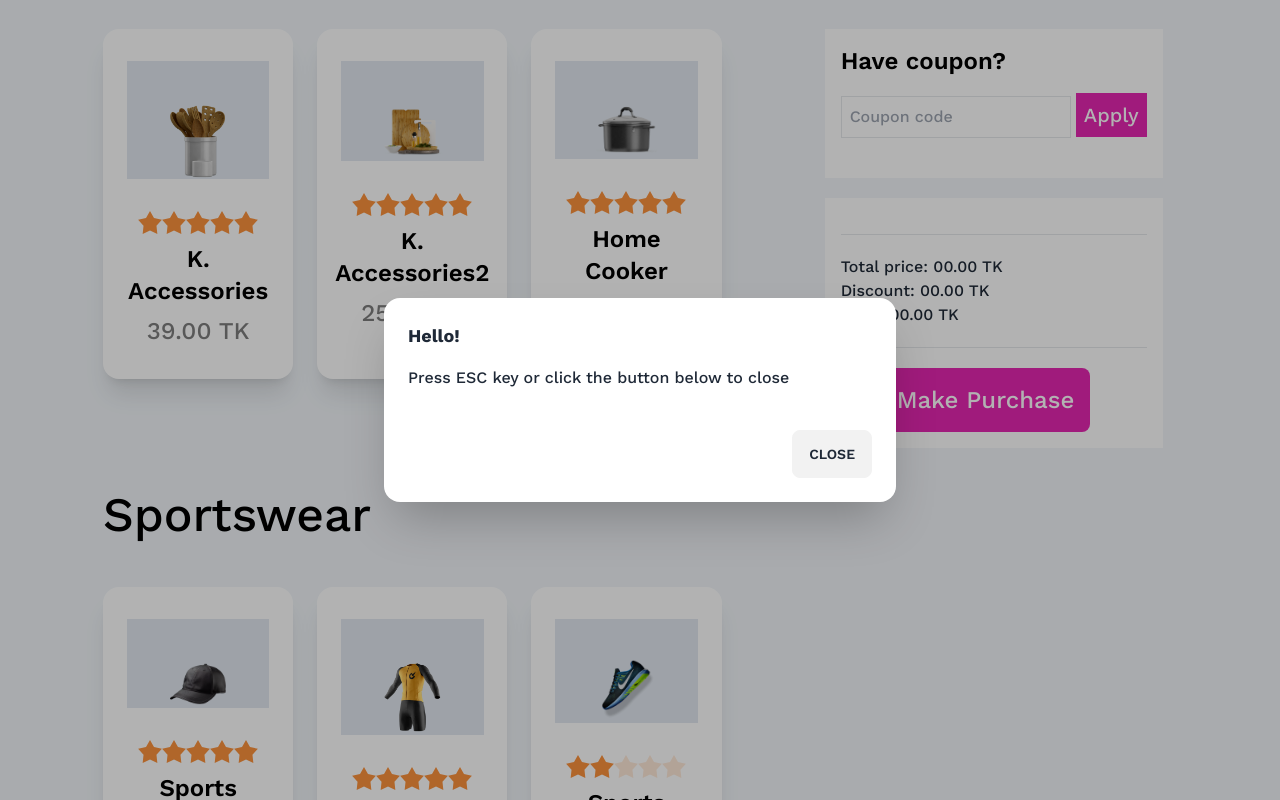
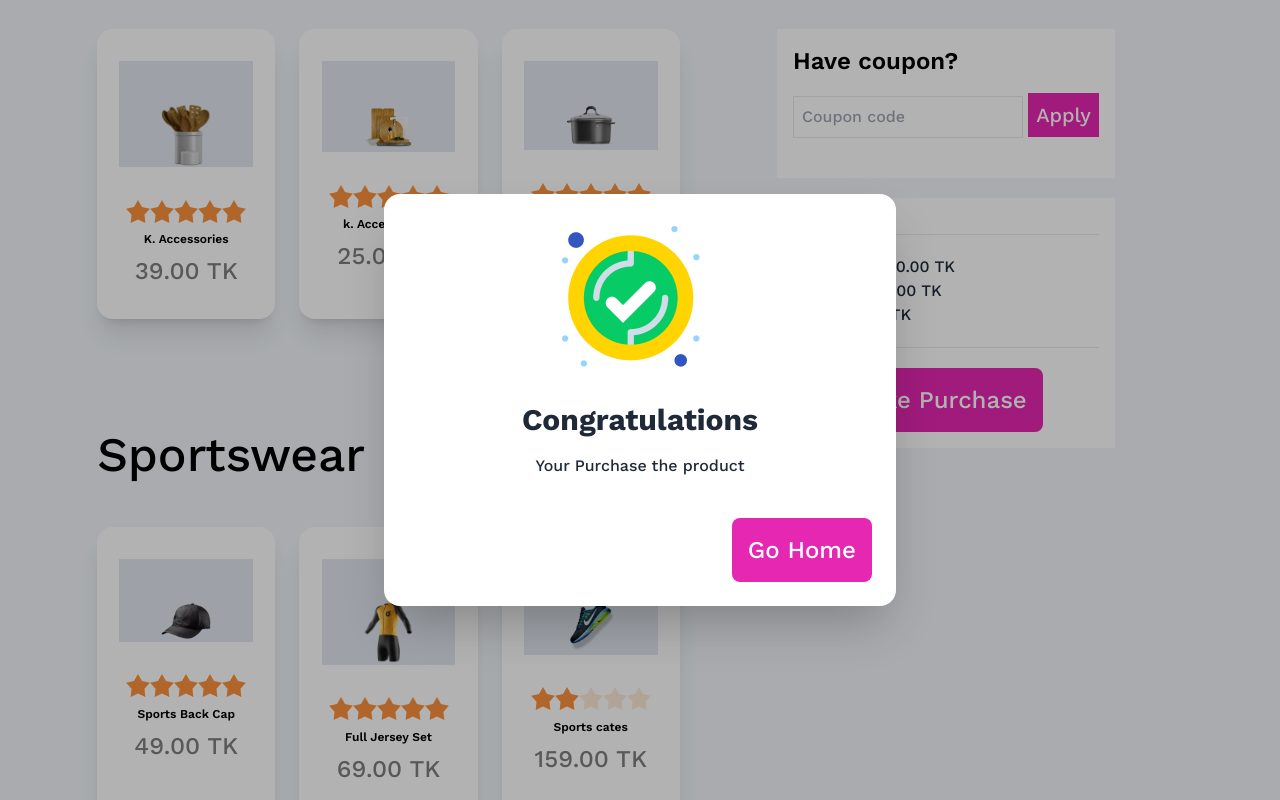
Before and after one commit to meskatabusayed/Summer-Sell, a plain HTML site: page index.html in a window 1280 px wide. Both pictures are taken after a click on the button "Make Purchase". Shown: the part 563-1363 px from the top of the page. Drawn offline with nearby package versions, Linux system fonts and the light colour scheme.

Commit message:
complete

```diff
--- a/index.html
+++ b/index.html
@@ -69,7 +69,7 @@
                                     <input type="radio" name="rating-2" class="mask mask-star-2 bg-orange-400" />
                                     <input type="radio" name="rating-2" class="mask mask-star-2 bg-orange-400" />
                                   </div>
-                              <h2 id="product1-name" class="card-title text-black text-2xl text-center font-semibold">K. Accessories</h2>
+                              <h2 id="product1-name" class="card-title text-black text-xs text-center font-semibold">K. Accessories</h2>
                               <p id="product1-price" class="text-black opacity-50 text-2xl font-normal">39.00 TK</p>
 
                             </div>
@@ -91,7 +91,7 @@
                                     <input type="radio" name="rating-2" class="mask mask-star-2 bg-orange-400" />
                                     <input type="radio" name="rating-2" class="mask mask-star-2 bg-orange-400" />
                                   </div>
-                              <h2 id="product2-name" class="card-title text-black text-2xl text-center font-semibold">K. Accessories2</h2>
+                              <h2 id="product2-name" class="card-title text-black text-xs text-center font-semibold">k. Accessories2</h2>
                               <p id="product2-price" class="text-black opacity-50 text-2xl font-normal">25.00 TK</p>
 
                             </div>
@@ -113,7 +113,7 @@
                                     <input type="radio" name="rating-2" class="mask mask-star-2 bg-orange-400" />
                                     <input type="radio" name="rating-2" class="mask mask-star-2 bg-orange-400" />
                                   </div>
-                              <h2 id="product3-name" class="card-title text-black text-2xl text-center font-semibold">Home Cooker</h2>
+                              <h2 id="product3-name" class="card-title text-black text-xs text-center font-semibold">Home Cooker</h2>
                               <p id="product3-price" class="text-black opacity-50 text-2xl font-normal">49.00 TK</p>
 
                             </div>
@@ -150,7 +150,7 @@
                                     <input type="radio" name="rating-2" class="mask mask-star-2 bg-orange-400" />
                                     <input type="radio" name="rating-2" class="mask mask-star-2 bg-orange-400" />
                                   </div>
-                              <h2 id="product4-name" class="card-title text-black text-2xl text-center font-semibold">Sports Back Cap</h2>
+                              <h2 id="product4-name" class="card-title text-black text-xs text-center font-semibold">Sports Back Cap</h2>
                               <p id="product4-price" class="text-black opacity-50 text-2xl font-normal">49.00 TK</p>
 
                             </div>
@@ -172,7 +172,7 @@
                                     <input type="radio" name="rating-2" class="mask mask-star-2 bg-orange-400" />
                                     <input type="radio" name="rating-2" class="mask mask-star-2 bg-orange-400" />
                                   </div>
-                              <h2 id="product5-name" class="card-title text-black text-2xl text-center font-semibold">Full Jersey Set</h2>
+                              <h2 id="product5-name" class="card-title text-black text-xs text-center font-semibold">Full Jersey Set</h2>
                               <p id="product5-price" class="text-black opacity-50 text-2xl font-normal">69.00 TK</p>
 
                             </div>
@@ -194,7 +194,7 @@
                                     <input type="radio" name="rating-2" class="mask mask-star-2 bg-orange-400" />
                                     <input type="radio" name="rating-2" class="mask mask-star-2 bg-orange-400" />
                                   </div>
-                              <h2 id="product6-name" class="card-title text-black text-2xl text-center font-semibold">Sports cates</h2>
+                              <h2 id="product6-name" class="card-title text-black text-xs text-center font-semibold">Sports cates</h2>
                               <p id="product6-price" class="text-black opacity-50 text-2xl font-normal">159.00 TK</p>
 
                             </div>
@@ -245,17 +245,27 @@
 
           <!-- Open the modal using ID.showModal() method -->
         <button id="modal-button" class="bg-[#E527B2] p-4 rounded-lg text-white text-2xl mt-5 ml-10" onclick="my_modal_5.showModal()">Make Purchase</button>
+
+
         <dialog id="my_modal_5" class="modal modal-bottom sm:modal-middle">
 
           <form method="dialog" class="modal-box">
-            <!-- <figure><img src="./images/congo.png" alt=""></figure> -->
-          <h3 class="font-bold text-lg">Hello!</h3>
-        <p class="py-4">Press ESC key or click the button below to close</p>
+            <div class="">
+              <div class="w-40  ml-36">
+                <img src="./images/congo.png" alt="">
+                </div>
+                <br>
+           <h3 class="font-bold text-3xl text-center">Congratulations</h3>
+
+        <p class="py-4 text-center">Your Purchase the product</p>
+        </div>
+
         <div class="modal-action">
+
       <!-- if there is a button in form, it will close the modal -->
-      <button class="btn">Close</button>
+      <button id="home-btn"  class=" bg-[#E527B2] p-4 rounded-lg text-white text-2xl text-center">Go Home</button>
       </div>
-      </form>
+    </form>
       </dialog>
 
 
@@ -264,7 +274,7 @@
 
 
   </section>
-    </main>
+    </main >
     <!-- Main Section end-->
 
 
--- a/js/script.js
+++ b/js/script.js
@@ -2,7 +2,7 @@
 document.getElementById('first-card').addEventListener('click',function(){
     const product1Name = document.getElementById('product1-name');
     const product1Text = product1Name.innerText;
-    //console.log(product1Text);
+
     const productShow1 = document.getElementById('product-show1');
     productShow1.innerText = product1Text;
 
@@ -28,7 +28,7 @@ document.getElementById('first-card').addEventListener('click',function(){
 document.getElementById('second-card').addEventListener('click',function(){
     const product2Name = document.getElementById('product2-name');
     const product2Text = product2Name.innerText;
-    //console.log(product1Text);
+
     const productShow2 = document.getElementById('product-show2');
     productShow2.innerText = product2Text;
 
@@ -52,7 +52,7 @@ document.getElementById('second-card').addEventListener('click',function(){
 document.getElementById('third-card').addEventListener('click',function(){
     const product3Name = document.getElementById('product3-name');
     const product3Text = product3Name.innerText;
-    //console.log(product1Text);
+
     const productShow3 = document.getElementById('product-show3');
     productShow3.innerText = product3Text;
 
@@ -73,7 +73,7 @@ document.getElementById('third-card').addEventListener('click',function(){
 document.getElementById('fourth-card').addEventListener('click',function(){
     const product4Name = document.getElementById('product4-name');
     const product4Text = product4Name.innerText;
-    //console.log(product1Text);
+
     const productShow4 = document.getElementById('product-show4');
     productShow4.innerText = product4Text;
 
@@ -132,7 +132,8 @@ document.getElementById('six-card').addEventListener('click',function(){
     totalPrice1.innerText = finalPrice6;
 })
 
-// Coupon Button active
+// Coupon Button
+
 let applyButton = document.getElementById('apply');
 let userInput = document.getElementById('user-input');
 
@@ -144,7 +145,7 @@ applyButton.addEventListener('click', function(){
     let nowTotalPriceText = nowTotalPrice.innerText;
     let nowTotalPriceNumber = parseFloat(nowTotalPriceText);
 
-    //console.log(nowTotalNumber);
+
     let nowTotalFinalPrice = nowTotalPriceNumber - (nowTotalPriceNumber * .20);
 
 
@@ -172,17 +173,21 @@ applyButton.addEventListener('click', function(){
 
 })
 
+
 userInput.addEventListener('keyup' , function(){
     if(userInput.value === 'SELL200'){
         applyButton.disabled = false
+
     }
     else{
         applyButton.disabled = true
+
     }
 })
 
 
-// modal Section
-let  againTotal = document.getElementById('total');
-let  againTotalText = againTotal.innerText;
-let  againTotalNumber = parseFloat(againTotalText);
+// Go Home Button
+let homeBtn = document.getElementById('home-btn');
+homeBtn.addEventListener('click', function(){
+    window.location.href = 'index.html';
+})
```
